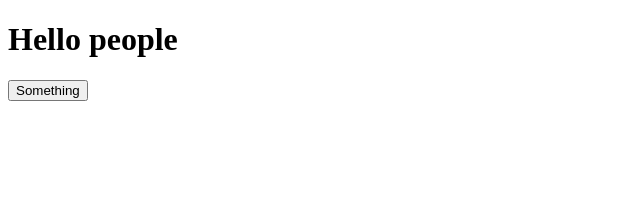
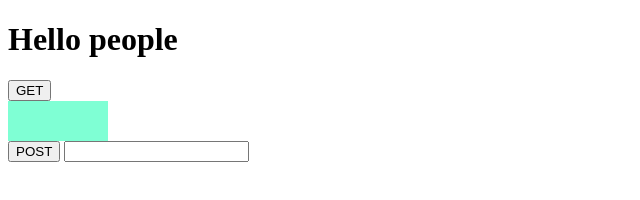
Before and after one commit to neandertalecj/testserver, a website: page public/index.html in a window 1280 px wide. Shown: the whole page, without its empty margins (0-640 px from the left). Drawn offline with Linux system fonts and the light colour scheme.

Commit message:
added a post requist

```diff
--- a/package.json
+++ b/package.json
@@ -9,6 +9,7 @@
   "author": "",
   "license": "ISC",
   "dependencies": {
+    "body-parser": "^1.18.2",
     "express": "^4.16.2",
     "url": "^0.11.0"
   }
--- a/public/client.js
+++ b/public/client.js
@@ -5,3 +5,16 @@ const ajaxRequest = () => {
         document.querySelector('#div').textContent = rnd;
     });
 }
+
+const formSubmitHendler = (e) =>{
+
+    console.log(e.target.mail.value);
+    const mail = e.target.mail.value;
+    //it for post ajax
+    fetch('/ajax', {
+        method: 'post',
+        body: mail
+    }).then(()=>{
+        e.target.mail.value='';//
+    })
+}
--- a/public/index.html
+++ b/public/index.html
@@ -4,10 +4,24 @@
     <meta charset="UTF-8">
     <title>Untitled Document</title>
 </head>
+<style>
+    div{
+        height: 40px;
+        width: 100px;
+        background-color: aquamarine;
+    }
+</style>
 <body>
     <h1>Hello people</h1>
-    <button id="buttom" onclick="ajaxRequest()">Something</button>
+    <button  onclick="ajaxRequest()">GET</button>
     <div id="div"></div>
+
+
+    <form onsubmit="formSubmitHendler(event)">
+      <button  >POST</button>
+      <input name="mail" type="email">
+    </form>
+
     <script src="/client.js"></script>
 </body>
 </html>
```
Also changed, not shown: server.js (+17 -1 lines).
